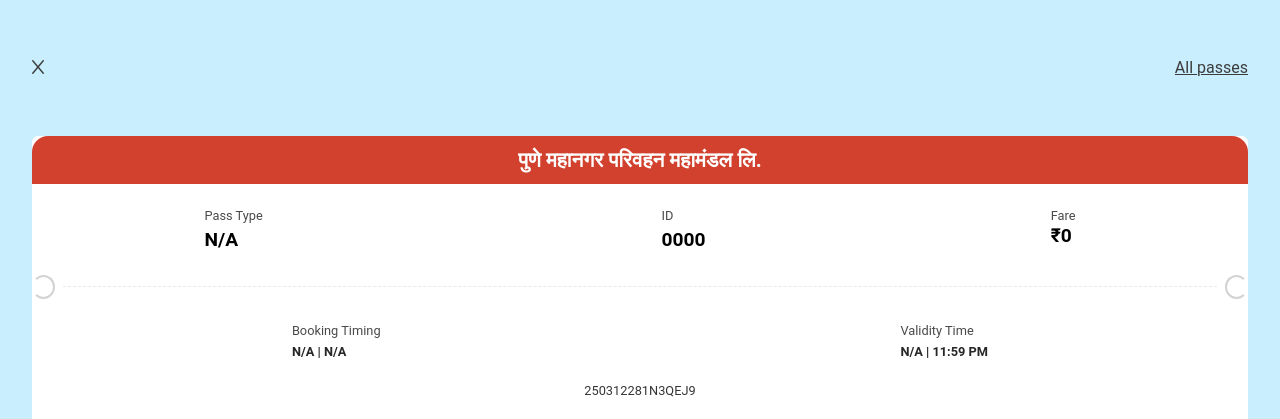
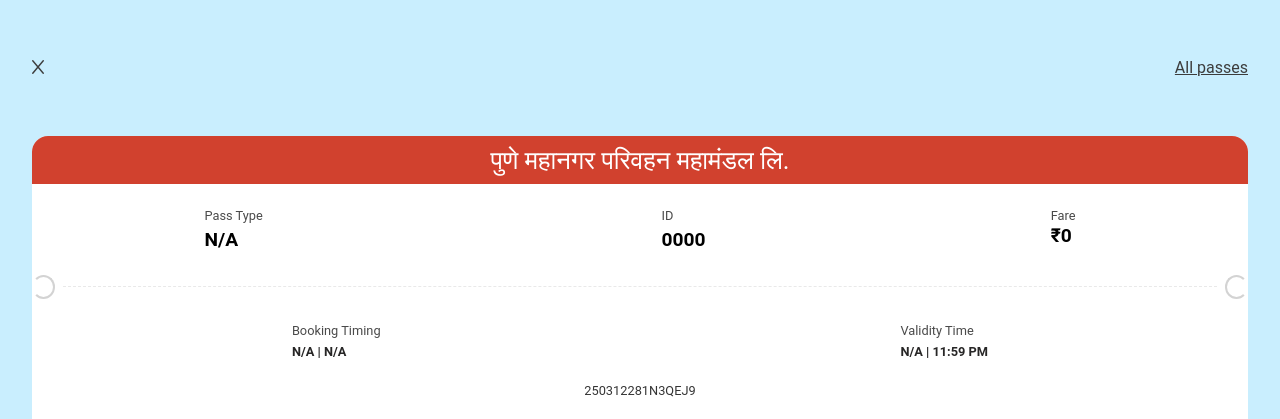
Before and after one commit to ashitoshh01/apliPMPML, a plain HTML site: page src/main.html in a window 1280 px wide. Shown: the part 134-553 px from the top of the page. Drawn offline with Linux system fonts and the light colour scheme.

Commit message:
Dimention added

```diff
--- a/src/style2.css
+++ b/src/style2.css
@@ -43,7 +43,7 @@ body {
     gap: 1.5rem;
     margin: 0 auto;
     margin-top: 1.7rem;
-    border-radius: 0.4rem;
+    border-radius: 1rem;
     margin-bottom: 20rem;
 }
 
@@ -55,8 +55,8 @@ body {
     height: 100%;
     text-align: center;
     padding:0.5rem;
-    font-weight: bold;
-    font-size: 1.3rem;
+    /* font-weight: bold; */
+    font-size: 1.6rem;
     box-sizing: border-box;
     height: 3rem;
     background-color: var(--header-color);
@@ -216,4 +216,5 @@ body {
 
 .headerone a, .headertwo{
     color:rgb(60, 60, 60);
+    cursor: pointer;
 }
```
Also changed, not shown: src/payment-success.html (+2 -2 lines).
